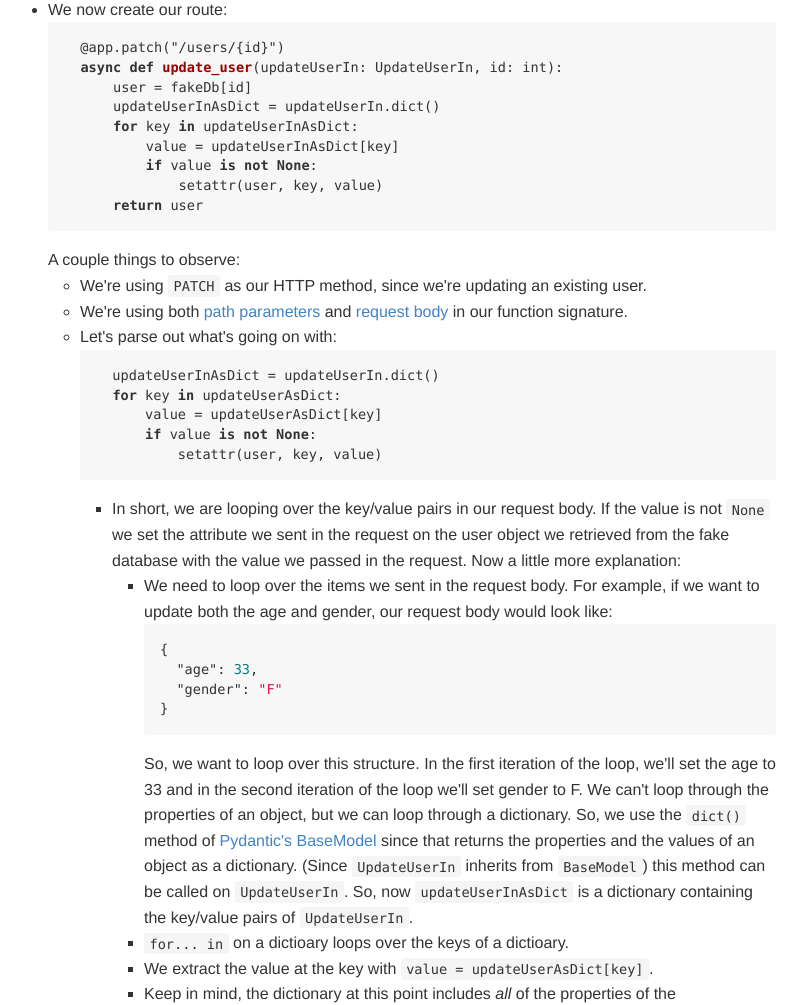
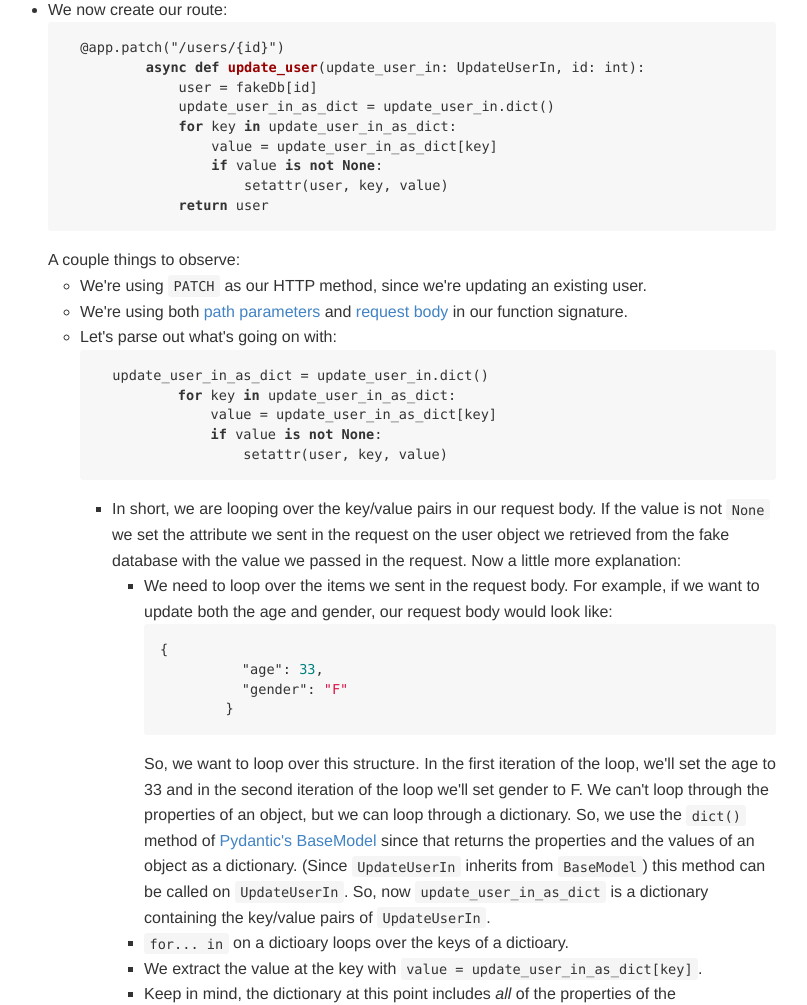
Before and after one commit to nickgieschen/fastapitutorial, a plain HTML site: page tutorial/6-update-good.html in a window 1280 px wide. Shown: the part 727-1732 px from the top of the page, without its empty margins (259-1066 px from the left). Drawn offline with Linux system fonts and the light colour scheme.

Commit message:
Grammar, sintax, and variable name changes

```diff
--- a/tutorial/6-update-good.html
+++ b/tutorial/6-update-good.html
@@ -10,7 +10,8 @@
   </head>
   <body>
     <article class="markdown-body"><h2 id="update-routes-the-good-way"><a class="header-link" href="#update-routes-the-good-way"></a>Update Routes the Good Way</h2>
-<p>Now, with code very similar to the last section, we&#39;re going to create a route to update our object. The code for this section is in a file called <code>main-4.py</code>. If you want to run it, use <code>pipenv run uvicorn main-4:app --reload</code>. This section will show you how to update an object in a basic way. In the FastAPI documentation they show <a href="https://fastapi.tiangolo.com/tutorial/body-updates/">similar, but slightly more succinct</a> ways to do the same thing. I&#39;m not using their method here, since I think it&#39;s clearer to show it this way and then add in the FastAPI magic one you understand what&#39;s going on in this code.</p>
+      <p>Now, with code very similar to the last section, we&#39;re going to create a route to update our object. The code for this section is in a file called <code>main-4.py</code>. If you want to run it, use <code>pipenv run uvicorn main-4:app --reload</code>. This section will show you how to update an object in a basic way. In the FastAPI documentation they show <a href="https://fastapi.tiangolo.com/tutorial/body-updates/">similar, but slightly more succinct</a> ways to do the same thing. I&#39;m not using their method here, since I think it&#39;s clearer to show it this way and then add in the FastAPI magic once you understand what&#39;s going on in this code.</p>
+
       <ul class="list">
         <li>First we&#39;re going to create an <code>UpdateUserIn</code> model, similar to the <code>UserIn</code> model we created above:<pre class="hljs"><code>  <span class="hljs-class"><span class="hljs-keyword">class</span> <span class="hljs-title">UpdateUserIn</span><span class="hljs-params">(BaseModel)</span>:</span>
               username:str = <span class="hljs-keyword">None</span>
@@ -18,32 +19,35 @@
               age:int = <span class="hljs-keyword">None</span></code></pre>  Note that this class is very similar to the UpdateUser class in the previous section. The difference here is that we&#39;ve given each property a default value of <code>None</code>. What this does is that it tells FastAPI that each of the properties with a default value is optional. The reason this is necessary is that, since we&#39;re updating a user, we may want to update only one property. In other words, the JSON we send in our request might look something like this if we just want to update the user&#39;s age:<pre class="hljs"><code>  {
               <span class="hljs-attr">"age"</span>: <span class="hljs-number">22</span>
           }</code></pre>  If we hadn&#39;t given the other two properties <code>username</code> and <code>gender</code> a default value, thereby making them optional, FastAPI would have thrown an error since they weren&#39;t included in the body of our request.</li>
+
         <li>We now create our route:<pre class="hljs"><code><span class="hljs-meta">  @app.patch("/users/{id}")</span>
-  <span class="hljs-keyword">async</span> <span class="hljs-function"><span class="hljs-keyword">def</span> <span class="hljs-title">update_user</span><span class="hljs-params">(updateUserIn: UpdateUserIn, id: int)</span>:</span>
+          <span class="hljs-keyword">async</span> <span class="hljs-function"><span class="hljs-keyword">def</span> <span class="hljs-title">update_user</span><span class="hljs-params">(update_user_in: UpdateUserIn, id: int)</span>:</span>
               user = fakeDb[id]
-      updateUserInAsDict = updateUserIn.dict()
-      <span class="hljs-keyword">for</span> key <span class="hljs-keyword">in</span> updateUserInAsDict:
-          value = updateUserInAsDict[key]
+              update_user_in_as_dict = update_user_in.dict()
+              <span class="hljs-keyword">for</span> key <span class="hljs-keyword">in</span> update_user_in_as_dict:
+                  value = update_user_in_as_dict[key]
                   <span class="hljs-keyword">if</span> value <span class="hljs-keyword">is</span> <span class="hljs-keyword">not</span> <span class="hljs-keyword">None</span>:
                       setattr(user, key, value)
               <span class="hljs-keyword">return</span> user</code></pre>  A couple things to observe:<ul class="list">
         <li>We&#39;re using <code>PATCH</code> as our HTTP method, since we&#39;re updating an existing user. </li>
+
         <li>We&#39;re using both <a href="https://fastapi.tiangolo.com/tutorial/path-params/">path parameters</a> and <a href="https://fastapi.tiangolo.com/tutorial/body/">request body</a> in our function signature.</li>
-<li>Let&#39;s parse out what&#39;s going on with:<pre class="hljs"><code>  updateUserInAsDict = updateUserIn.dict()
-  <span class="hljs-keyword">for</span> key <span class="hljs-keyword">in</span> updateUserAsDict:
-      value = updateUserAsDict[key]
+
+        <li>Let&#39;s parse out what&#39;s going on with:<pre class="hljs"><code>  update_user_in_as_dict = update_user_in.dict()
+          <span class="hljs-keyword">for</span> key <span class="hljs-keyword">in</span> update_user_in_as_dict:
+              value = update_user_in_as_dict[key]
               <span class="hljs-keyword">if</span> value <span class="hljs-keyword">is</span> <span class="hljs-keyword">not</span> <span class="hljs-keyword">None</span>:
                   setattr(user, key, value)</code></pre><ul class="list">
         <li>In short, we are looping over the key/value pairs in our request body. If the value is not <code>None</code> we set the attribute we sent in the request on the user object we retrieved from the fake database with the value we passed in the request. Now a little more explanation:<ul class="list">
         <li>We need to loop over the items we sent in the request body. For example, if we want to update both the age and gender, our request body would look like:<pre class="hljs"><code>{
           <span class="hljs-attr">"age"</span>: <span class="hljs-number">33</span>,
           <span class="hljs-attr">"gender"</span>: <span class="hljs-string">"F"</span>
-}</code></pre>So, we want to loop over this structure. In the first iteration of the loop, we&#39;ll set the age to 33 and in the second iteration of the loop we&#39;ll set gender to F. We can&#39;t loop through the properties of an object, but we can loop through a dictionary. So, we use the <code>dict()</code> method of <a href="https://github.com/samuelcolvin/pydantic/blob/master/pydantic/main.py">Pydantic&#39;s BaseModel</a> since that returns the properties and the values of an object as a dictionary. (Since <code>UpdateUserIn</code> inherits from <code>BaseModel</code>) this method can be called on <code>UpdateUserIn</code>. So, now <code>updateUserInAsDict</code> is a dictionary containing the key/value pairs of <code>UpdateUserIn</code>.</li>
+        }</code></pre>So, we want to loop over this structure. In the first iteration of the loop, we&#39;ll set the age to 33 and in the second iteration of the loop we&#39;ll set gender to F. We can&#39;t loop through the properties of an object, but we can loop through a dictionary. So, we use the <code>dict()</code> method of <a href="https://github.com/samuelcolvin/pydantic/blob/master/pydantic/main.py">Pydantic&#39;s BaseModel</a> since that returns the properties and the values of an object as a dictionary. (Since <code>UpdateUserIn</code> inherits from <code>BaseModel</code>) this method can be called on <code>UpdateUserIn</code>. So, now <code>update_user_in_as_dict</code> is a dictionary containing the key/value pairs of <code>UpdateUserIn</code>.</li>
         <li><code>for... in</code> on a dictioary loops over the keys of a dictioary.</li>
-<li>We extract the value at the key with <code>value = updateUserAsDict[key]</code>.</li>
+        <li>We extract the value at the key with <code>value = update_user_in_as_dict[key]</code>.</li>
         <li>Keep in mind, the dictionary at this point includes <em>all</em> of the properties of the UpdateUserIn model. So, the ones we <em>didn&#39;t</em> set in the JSON we passed in in the body of our request are still present, but they are set to none. In other words, if the JSON in our request was:<pre class="hljs"><code>{
           <span class="hljs-attr">"age"</span>: <span class="hljs-number">33</span>,
-}</code></pre>The dictionary of updateUserAsDict will be:<pre class="hljs"><code>{
+        }</code></pre>The dictionary of update_user_in_as_dict will be:<pre class="hljs"><code>{
           username = <span class="hljs-keyword">None</span>,
           age = <span class="hljs-number">33</span>,
           gender = <span class="hljs-keyword">None</span>
@@ -56,6 +60,7 @@
         </ul>
         </li>
       </ul>
+
     </article>
   </body>
 </html>
```
Also changed, not shown: tutorial/2-webapp-setup.html (+5 -5 lines). Lines whose indentation alone changed are shown as unchanged.
